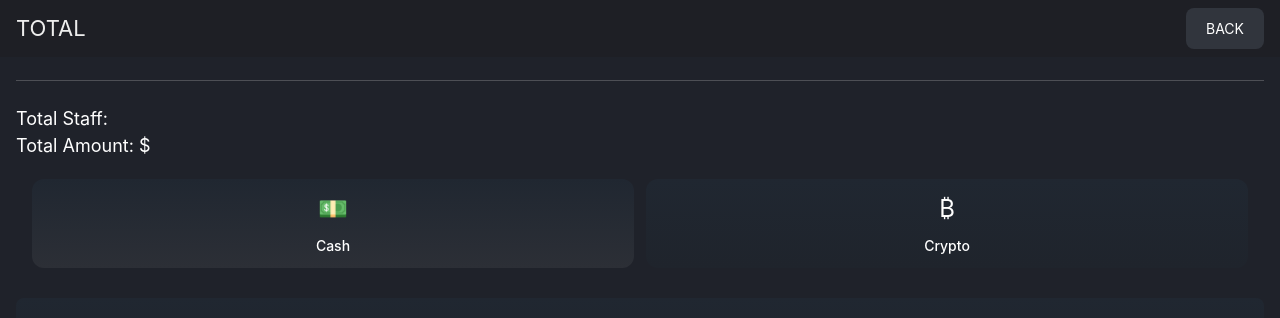
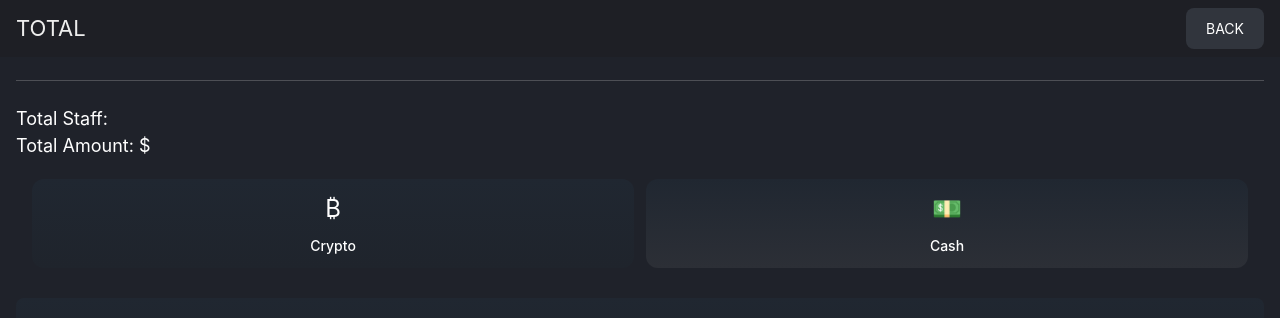
Before and after one commit to aa-rube/rico_ar_web, a React (Create React App) app: page /busket in a window 1280 px wide. Shown: the top 318 px of the page. Built offline with nearby package versions, Linux system fonts and the light colour scheme.

Commit message:
уже я меняю стили 2 кнопки для переключения способа оплаты

```diff
--- a/src/pages/basket/Basket.tsx
+++ b/src/pages/basket/Basket.tsx
@@ -109,17 +109,17 @@ export default function Basket({ userData }: { userData: any }) {
             margin: '20px 0',
             padding: '0 16px'
           }}>
+              <PaymentMethodButton
+                  active={paymentMethod === 2}
+                  onClick={() => setPaymentMethod(2)}
+                  icon="₿"
+                  label="Crypto"
+              />
             <PaymentMethodButton
                 active={paymentMethod === 1}
                 onClick={() => setPaymentMethod(1)}
                 icon="💵"
                 label="Cash"
-            />
-            <PaymentMethodButton
-                active={paymentMethod === 2}
-                onClick={() => setPaymentMethod(2)}
-                icon="₿"
-                label="Crypto"
             />
           </div>
 
```
